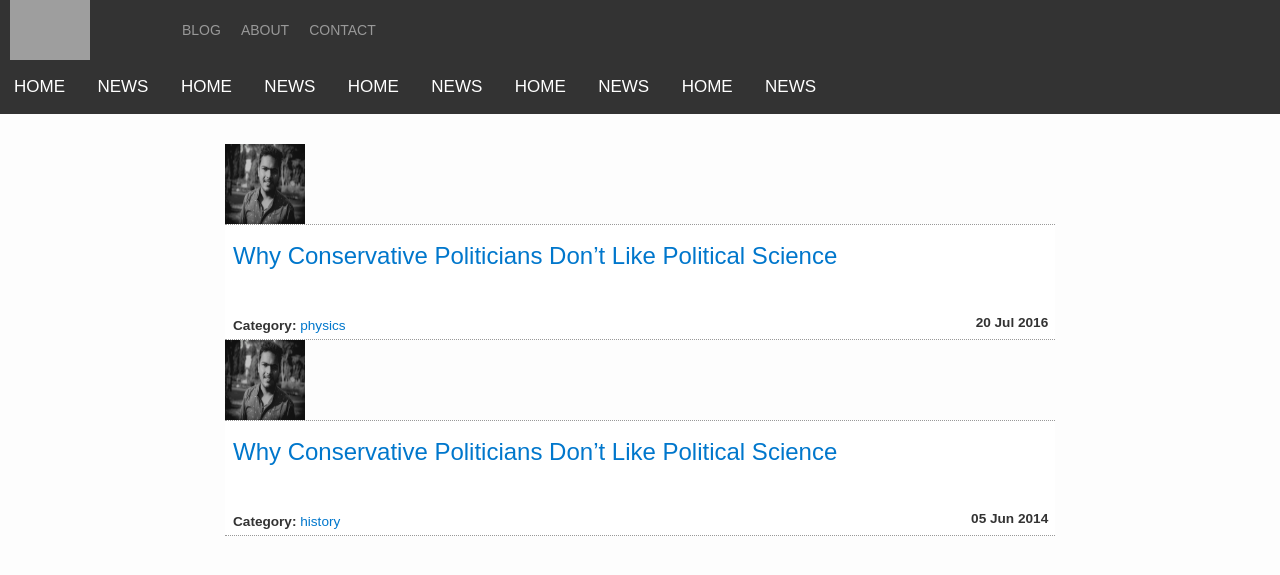
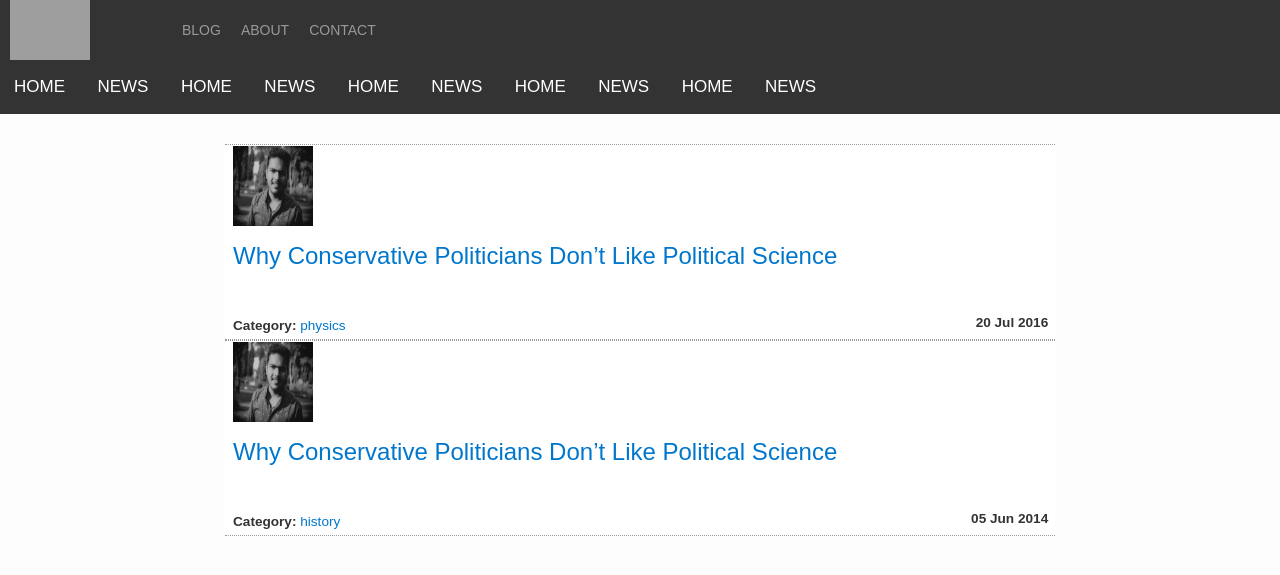
Before and after one commit to Indscience/indscience.github.io, a Jekyll site: the page built from index.html, in a window 1280 px wide. Shown: the top 575 px of the page. Built offline with Jekyll 4.4.1, drawn with Linux system fonts in a browser that asks for light colours; nearby versions of some CDN libraries; some web fonts are replaced; grey boxes are pictures that could not be loaded.

Commit message:
Update index.html

```diff
--- a/index.html
+++ b/index.html
@@ -7,14 +7,17 @@
 <ul id="archive">
 {% for post in site.posts %}
 
+
+
+
+<li class="archiveposturl">
 {% if post.image %}
 
 
 	<img class="img-post" src="images/{{post.image}}" width="80px;" height="80px">
 {% endif %}
 
-
-<li class="archiveposturl"><h2><a href="{{ post.url }}" title="{{ post.title }}">{{ post.title }}</a></h2><br/>
+<h2><a href="{{ post.url }}" title="{{ post.title }}">{{ post.title }}</a></h2><br/>
 <span class = "postlower">
 
 <!--<strong>Author:</strong> {{post.author}} -->
```
